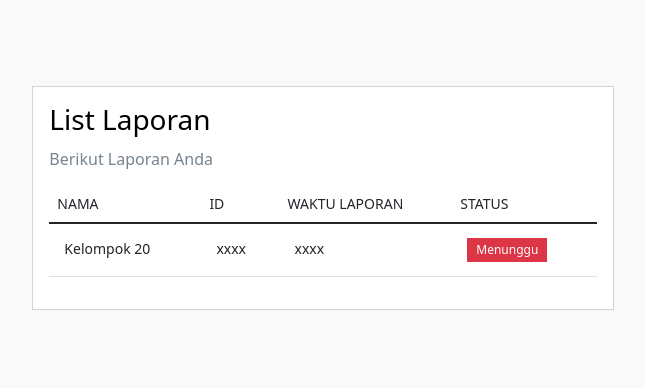
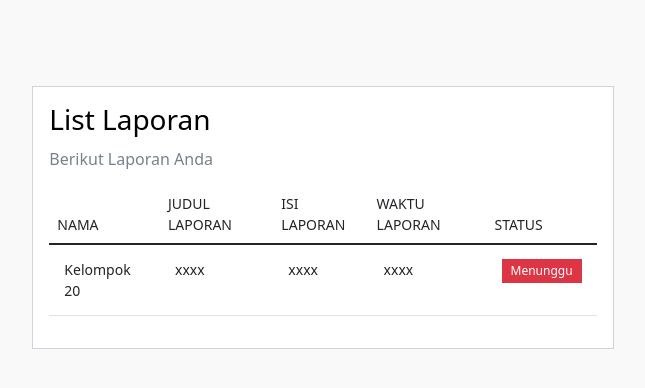
Before and after one commit to irfan-efendi19/tugasAkhirDTSKominfo, a PHP site: page /user-report.php in a window 1280 px wide. Shown: the part 192-580 px from the top of the page, without its empty margins (305-950 px from the left). Run offline with PHP 8.4, Linux system fonts and the light colour scheme.

Commit message:
resolved merge conflicts

```diff
--- a/user-report.php
+++ b/user-report.php
@@ -56,7 +56,8 @@ include "./config/connection.php";
                       <thead>
                         <tr>
                           <th>Nama</th>
-                          <th>ID</th>
+                          <th>Judul Laporan</th>
+                          <th>Isi Laporan</th>
                           <th>Waktu Laporan</th>
                           <th>Status</th>
                         </tr>
@@ -64,6 +65,7 @@ include "./config/connection.php";
                       <tbody>
                         <tr>
                           <td>Kelompok 20</td>
+                          <td>xxxx</td>
                           <td>xxxx</td>
                           <td>xxxx</td>
                           <td><label class="badge bg-danger">Menunggu</label></td>
```
